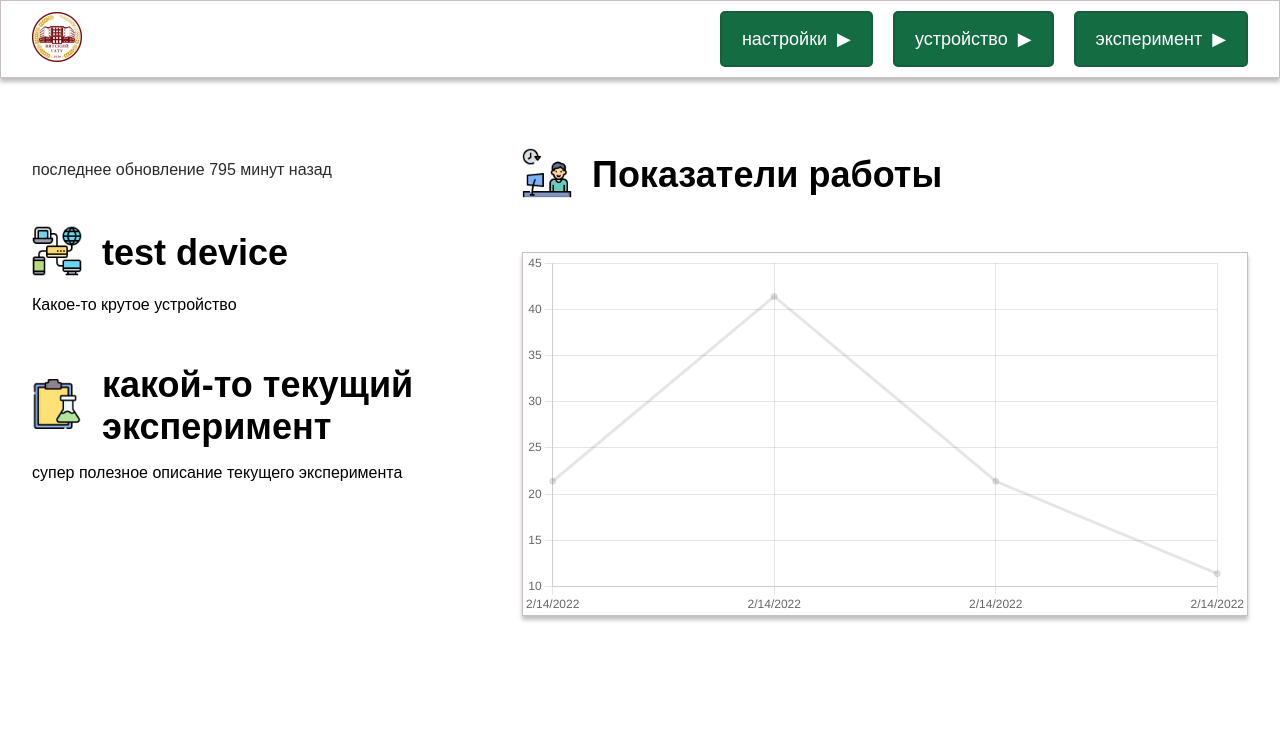
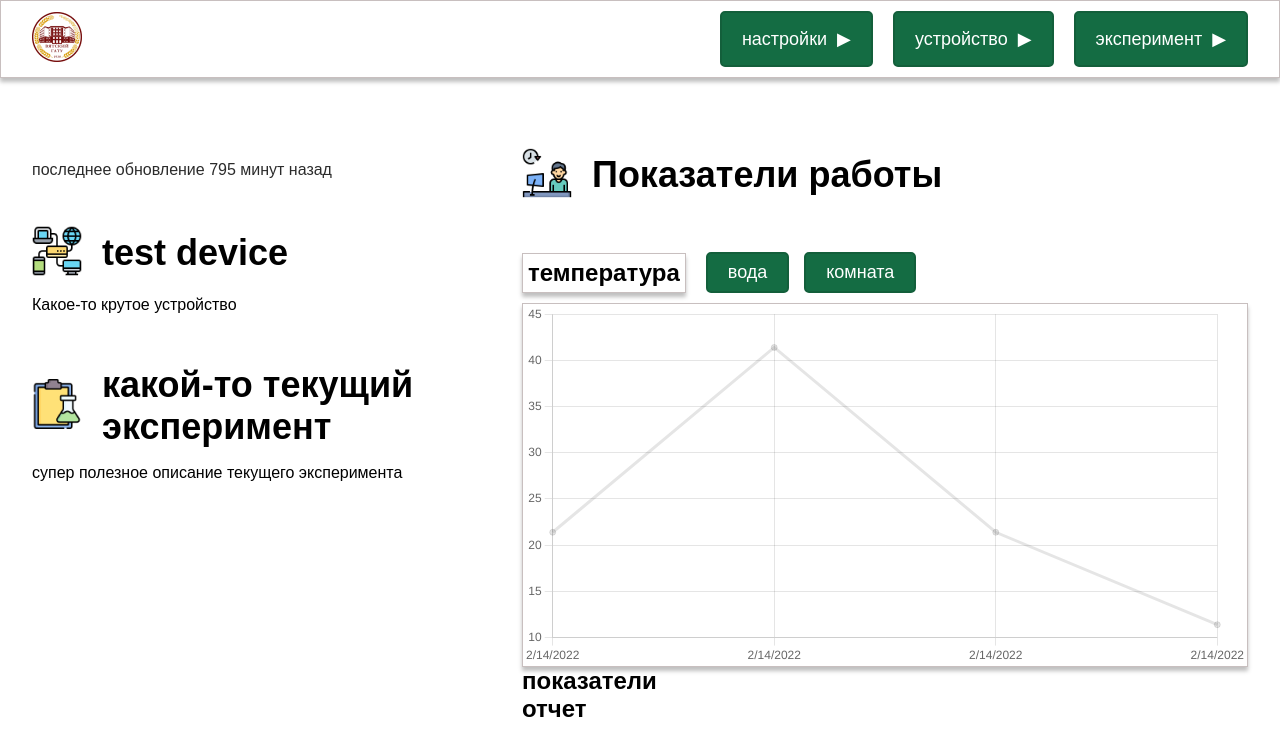
Before and after one commit to vagrohub/aeroponics-client, a React (Create React App) app: page / in a window 1280 px wide. Shown: the top 756 px of the page. Built offline with nearby package versions, Linux system fonts and the light colour scheme.

Commit message:
add component TemperatureChart

```diff
--- a/src/components/Main/Main.tsx
+++ b/src/components/Main/Main.tsx
@@ -2,9 +2,10 @@ import './main.scss'
 import { MainProps } from './interfaces';
 import Container from '../Container';
 import Headline, { Levels } from '../Headline';
-import TemperatureGraph from '../TemperatureGraph';
+import TemperatureChart from '../TemperatureChart';
 import { getTimeElapsedSince } from '../../utils/date';
 import { getClassNameWithModifiers } from '../../utils/className';
+import { execTemperatureFromMeasurements } from './utils';
 
 const Main = ({ user, windowWidth }: MainProps) => {
     const isMobile = windowWidth <= 526;
@@ -17,17 +18,11 @@ const Main = ({ user, windowWidth }: MainProps) => {
     let selectedDevice = user.deviceList[user.deviceList.length - 1];
     let selectedExperiment = selectedDevice.currentExperiment;
 
+    const {
+        tempWater,
+        tempRoom
+    } = execTemperatureFromMeasurements(selectedExperiment.measurements);
     const lastUpdate = getTimeElapsedSince(selectedExperiment.lastUpdate);
-    const temperatures = selectedExperiment.measurements.map(measurement => {
-        return {
-            value: measurement.tempWater,
-            date: measurement.date
-        }
-    })
-
-    const temperatureGraph = isMobile
-        ? null
-        : <TemperatureGraph label='Вода ' temperatures={temperatures} />
 
     return (
         <main className={className}>
@@ -70,7 +65,35 @@ const Main = ({ user, windowWidth }: MainProps) => {
                         />
 
                         <div className='main__measurements'>
-                            {temperatureGraph}
+                            <div className='main__temperature-chart'>
+                                <TemperatureChart
+                                    tempWater={tempWater}
+                                    tempRoom={tempRoom}
+                                />
+                            </div>
+
+                            <div className='main__indicators'>
+                                <Headline
+                                    level={Levels.Third}
+                                    isMobile={isMobile}
+                                    value='показатели'
+                                />
+
+                                <div className='main__block-info'>
+
+                                </div>
+                            </div>
+                            <div className='main__report'>
+                                <Headline
+                                    level={Levels.Third}
+                                    isMobile={isMobile}
+                                    value='отчет'
+                                />
+
+                                <div className='main__block-info'>
+
+                                </div>
+                            </div>
                         </div>
                     </div>
                 </div>
--- /dev/null
+++ b/src/components/Main/utils.ts
@@ -0,0 +1,20 @@
+import { Measurement } from './interfaces';
+
+const execTemperatureFromMeasurements = (measurements: Measurement[]) => {
+   const tempWaterWithDate = [];
+   const tempRoomWithDate = [];
+
+    for (let { tempWater, tempRoom, date } of measurements) {
+        tempWaterWithDate.push({ value: tempWater, date });
+        tempRoomWithDate.push({ value: tempRoom, date });
+    }
+
+    return {
+        tempWater: tempWaterWithDate,
+        tempRoom: tempRoomWithDate
+    }
+};
+
+export {
+    execTemperatureFromMeasurements
+}
--- a/src/components/SimpleButton/SimpleButton.tsx
+++ b/src/components/SimpleButton/SimpleButton.tsx
@@ -6,12 +6,16 @@ interface SimpleButtonProps {
     isDisabled: boolean;
     isFill: boolean;
     value: string;
+    text: string;
+    onClick: Function;
 }
 const SimpleButton = ({
     isMobile,
     isDisabled,
     isFill,
-    value
+    value,
+    text,
+    onClick
 }: SimpleButtonProps) => {
     const className = getClassNameWithModifiers({
         className: 'simple-button',
@@ -22,8 +26,13 @@ const SimpleButton = ({
     });
 
     return (
-        <button className={className} disabled={isDisabled}>
-            {value}
+        <button
+            className={className}
+            disabled={isDisabled}
+            onClick={(event) => onClick(event)}
+            value={value}
+        >
+            {text}
         </button>
     );
 };
--- a/src/components/SimpleButton/simpleButton.scss
+++ b/src/components/SimpleButton/simpleButton.scss
@@ -3,7 +3,7 @@
     text-transform: lowercase;
     color: #fff;
     cursor: pointer;
-    padding: 20px 40px;
+    padding: 8px 20px;
     background-color: #146C43;
     border-radius: 5px;
     border: 2px solid #135f3b;
@@ -14,7 +14,7 @@
 }
 
 .simple-button.simple-button--mobile {
-    padding: 5px 40px 8px 40px;
+    padding: 5px 10px 8px 10px;
     font-size: 16px;
 }
 
--- /dev/null
+++ b/src/components/TemperatureChart/TemperatureChart.tsx
@@ -0,0 +1,68 @@
+import { useState } from 'react';
+import Headline, { Levels } from '../Headline';
+import SimpleButton from '../SimpleButton';
+import TemperatureGraph from '../TemperatureGraph';
+import Wrapper from '../Wrapper';
+import './temperatureChart.scss';
+
+interface Temperture {
+    value: number;
+    date: Date;
+}
+interface TemperatureChartProps {
+    tempWater: Temperture[];
+    tempRoom: Temperture[];
+}
+const TemperatureChart = ({ tempRoom, tempWater }: TemperatureChartProps) => {
+    const [show, setShow] = useState('Вода');
+
+    let showTemperatures: Temperture[];
+
+    if (show === 'Вода') showTemperatures = tempWater;
+    else showTemperatures = tempRoom;
+
+    const onSimpleButtonHandler = (event: any) => {
+        setShow(event.currentTarget.value);
+    }
+
+    return (
+        <div className='temperature-chart'>
+            <div className='temperature-chart__header'>
+                <Wrapper isBoxSchadow={true}>
+                    <div className='temperature-chart__title'>
+                        <Headline
+                            level={Levels.Third}
+                            isMobile={false}
+                            value='температура'
+                        />
+                    </div>
+                </Wrapper>
+
+                <div className='temperature-chart__group'>
+                    <SimpleButton
+                        isFill={false}
+                        isMobile={false}
+                        isDisabled={false}
+                        value='Вода'
+                        text='вода'
+                        onClick={onSimpleButtonHandler}
+                    />
+                    <SimpleButton
+                        isFill={false}
+                        isMobile={false}
+                        isDisabled={false}
+                        value='Комната'
+                        text='комната'
+                        onClick={onSimpleButtonHandler}
+                    />
+                </div>
+            </div>
+
+            <div className='temperature-chart__chart'>
+                <TemperatureGraph label={show} temperatures={showTemperatures}  />
+            </div>
+        </div>
+    );
+};
+
+export default TemperatureChart;
--- /dev/null
+++ b/src/components/TemperatureChart/index.ts
@@ -0,0 +1,2 @@
+import TemperatureChart from './TemperatureChart';
+export default TemperatureChart;
--- /dev/null
+++ b/src/components/TemperatureChart/temperatureChart.scss
@@ -0,0 +1,23 @@
+.temperature-chart {
+
+    &__header {
+        display: flex;
+        align-items: center;
+    }
+
+    &__title {
+        padding: 5px;
+    }
+
+    &__group {
+        margin-left: 20px;
+
+        > * {
+            margin-right: 15px;
+        }
+    }
+
+    &__chart {
+        margin-top: 10px;
+    }
+}
--- a/src/components/TemperatureGraph/TemperatureGraph.tsx
+++ b/src/components/TemperatureGraph/TemperatureGraph.tsx
@@ -17,7 +17,7 @@ ChartJS.register(
 );
 
 export const options = {
-    responsive: true,
+    responsive: true
 };
 
 interface TemperatureGraphProp {
@@ -32,7 +32,7 @@ const TemperatureGraph = ({ temperatures, label }: TemperatureGraphProp) => {
                 label: label,
                 data: temperatures.map(temperature => temperature.value),
             }
-        ],
+        ]
     }
 
     return (
--- a/src/components/TemperatureGraph/temperatureGraph.scss
+++ b/src/components/TemperatureGraph/temperatureGraph.scss
@@ -0,0 +1,3 @@
+.temperature-graph {
+
+}
```
